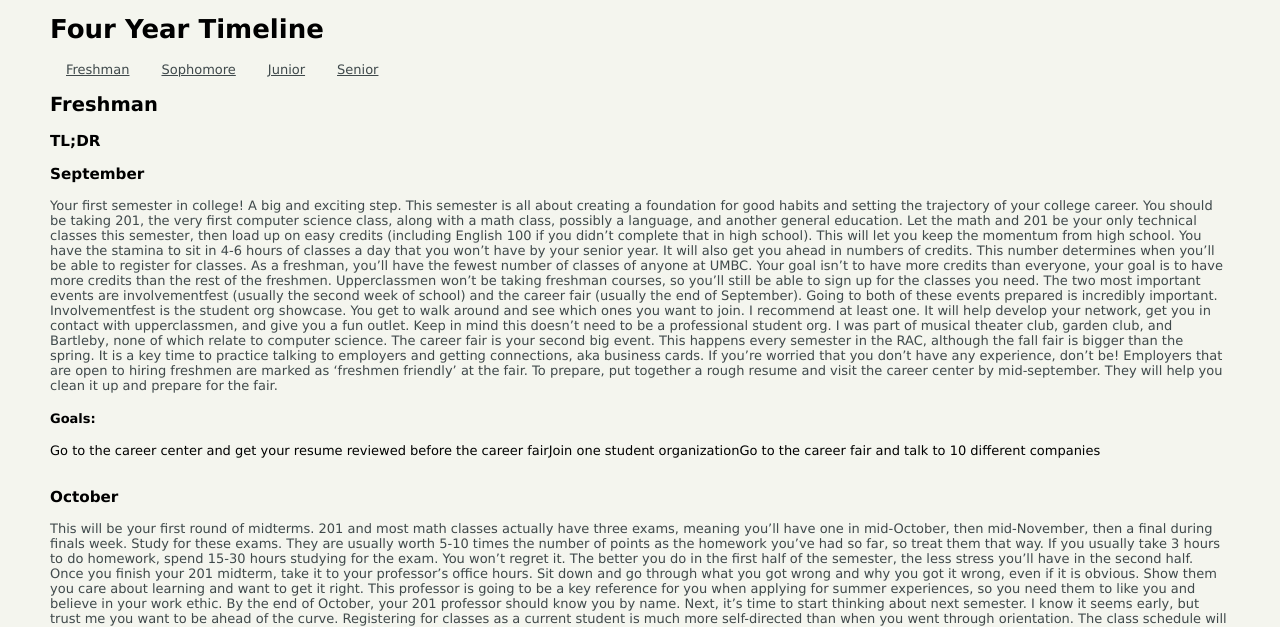
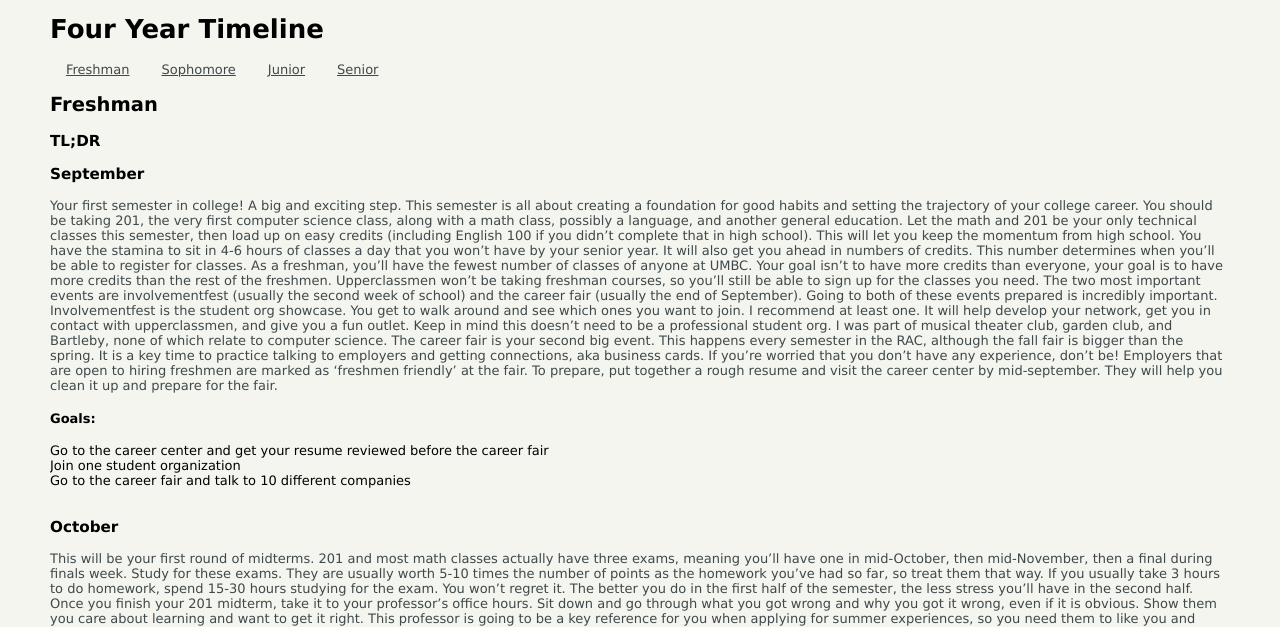
Before and after one commit to ehobby/cs-for-umbc, a plain HTML site: page timeline.html in a window 1280 px wide. Shown: the part 165-792 px from the top of the page. Drawn offline with Linux system fonts and the light colour scheme.

Commit message:
fixing li

```diff
--- a/timeline.html
+++ b/timeline.html
@@ -35,9 +35,9 @@
 
         <h4>Goals:</h4>
         <ul>
-            <li>Go to the career center and get your resume reviewed before the career fair</li>
-            <li>Join one student organization</li>
-            <li>Go to the career fair and talk to 10 different companies</li>
+            <li>Go to the career center and get your resume reviewed before the career fair</li><br>
+            <li>Join one student organization</li><br>
+            <li>Go to the career fair and talk to 10 different companies</li><br>
         </ul>
         <br>
         <h3>October</h3>
```
